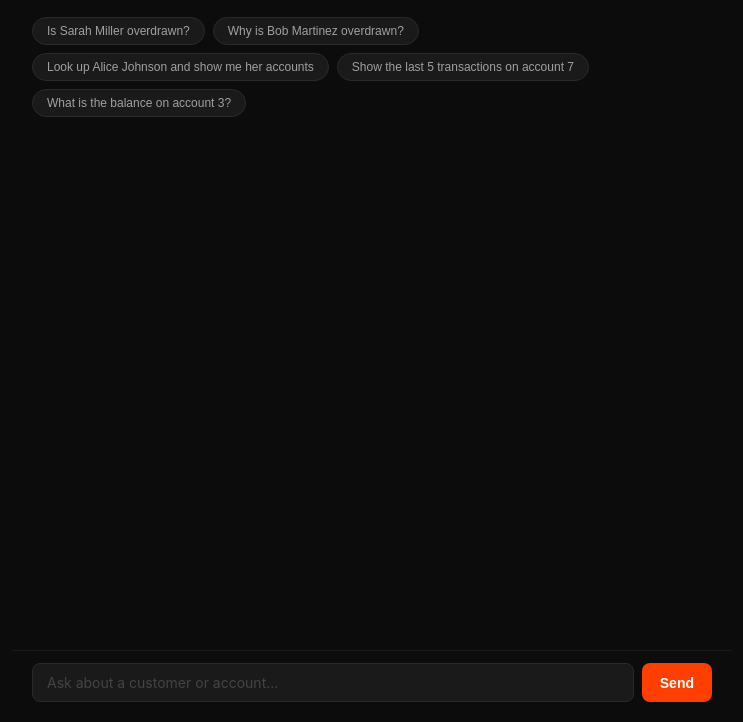
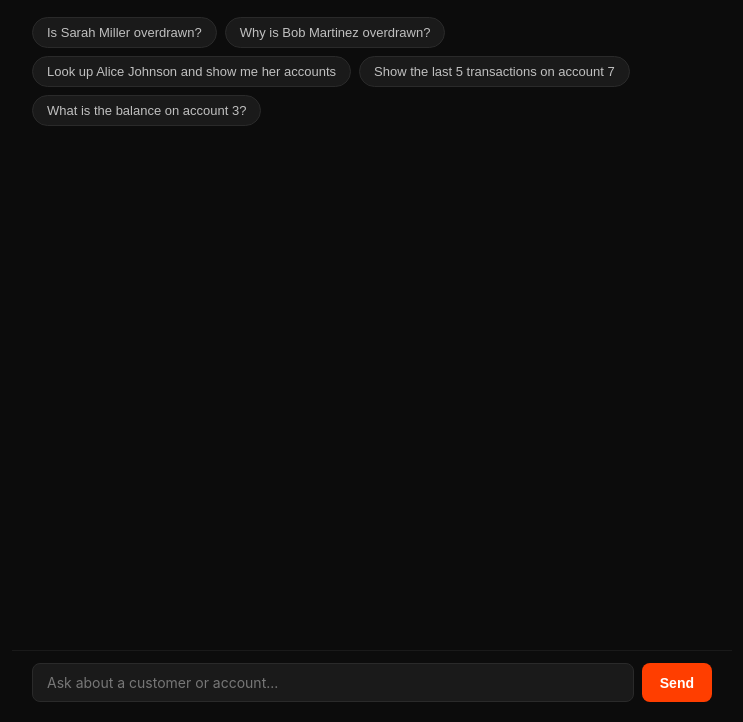
Before and after one commit to joshblakeley/adp-bank-demo, a website: page public/index.html in a window 1280 px wide. Shown: the part 78-800 px from the top of the page, without its empty margins (268-1011 px from the left). Drawn offline with Linux system fonts and the light colour scheme.

Commit message:
fix: accessibility improvements — contrast, focus styles, font sizes

```diff
--- a/public/index.html
+++ b/public/index.html
@@ -3,7 +3,7 @@
 <head>
   <meta charset="UTF-8">
   <meta name="viewport" content="width=device-width, initial-scale=1.0">
-  <title>PandaBank</title>
+  <title>PandaBank — Internal Assistant</title>
   <style>
     *, *::before, *::after { box-sizing: border-box; margin: 0; padding: 0; }
 
@@ -29,7 +29,8 @@
     }
     .logo { font-size: 28px; line-height: 1; }
     .brand-name { font-size: 18px; font-weight: 700; color: #fff; letter-spacing: 0.3px; }
-    .brand-sub { font-size: 11px; color: #555; text-transform: uppercase; letter-spacing: 1px; margin-top: 2px; }
+    /* Was #555 — failed contrast. #888 passes WCAG AA. */
+    .brand-sub { font-size: 12px; color: #888; text-transform: uppercase; letter-spacing: 1px; margin-top: 2px; }
 
     /* ── Chat area ── */
     #chat {
@@ -48,14 +49,16 @@
     .suggestion {
       background: #1a1a1a;
       border: 1px solid #2a2a2a;
-      color: #a1a1a1;
-      font-size: 12px;
-      padding: 6px 14px;
+      color: #c0c0c0;
+      font-size: 13px;
+      padding: 7px 14px;
       border-radius: 20px;
       cursor: pointer;
       transition: border-color 0.15s, color 0.15s;
     }
     .suggestion:hover { border-color: #ff3e00; color: #fff; }
+    /* Visible focus ring for keyboard users */
+    .suggestion:focus-visible { outline: 2px solid #ff3e00; outline-offset: 2px; }
     .suggestion:disabled { opacity: 0.4; cursor: not-allowed; }
 
     /* ── Messages ── */
@@ -109,10 +112,11 @@
       font-size: 14px;
       font-family: inherit;
       outline: none;
-      transition: border-color 0.15s;
+      transition: border-color 0.15s, box-shadow 0.15s;
     }
-    #input:focus { border-color: #ff3e00; }
-    #input::placeholder { color: #444; }
+    #input:focus { border-color: #ff3e00; box-shadow: 0 0 0 2px rgba(255,62,0,0.25); }
+    /* Was #444 — failed contrast. #777 passes WCAG AA. */
+    #input::placeholder { color: #777; }
     #send-btn {
       background: #ff3e00;
       border: none;
@@ -125,6 +129,7 @@
       transition: background 0.15s;
     }
     #send-btn:hover { background: #e03500; }
+    #send-btn:focus-visible { outline: 2px solid #fff; outline-offset: 2px; }
     #send-btn:disabled, #input:disabled { opacity: 0.5; cursor: not-allowed; }
   </style>
 </head>
@@ -133,32 +138,22 @@
   <header>
     <div class="logo">
       <svg width="38" height="38" viewBox="0 0 38 38" fill="none" xmlns="http://www.w3.org/2000/svg">
-        <!-- background -->
         <circle cx="19" cy="20" r="19" fill="white"/>
-        <!-- ears -->
         <ellipse cx="8" cy="13" rx="6" ry="7" fill="#c0392b"/>
         <ellipse cx="30" cy="13" rx="6" ry="7" fill="#c0392b"/>
         <ellipse cx="8" cy="13" rx="3.5" ry="4.5" fill="#f5cba7"/>
         <ellipse cx="30" cy="13" rx="3.5" ry="4.5" fill="#f5cba7"/>
-        <!-- head -->
         <ellipse cx="19" cy="25" rx="14" ry="12" fill="#e05a2b"/>
-        <!-- white face patches -->
         <ellipse cx="13" cy="25" rx="5.5" ry="5" fill="#f5f0e8"/>
         <ellipse cx="25" cy="25" rx="5.5" ry="5" fill="#f5f0e8"/>
-        <!-- eyes -->
         <ellipse cx="13.5" cy="23.5" rx="2.5" ry="2.5" fill="#1a1a1a"/>
         <ellipse cx="24.5" cy="23.5" rx="2.5" ry="2.5" fill="#1a1a1a"/>
         <circle cx="14.2" cy="22.8" r="0.8" fill="white"/>
         <circle cx="25.2" cy="22.8" r="0.8" fill="white"/>
-        <!-- nose -->
         <ellipse cx="19" cy="28" rx="2" ry="1.4" fill="#1a1a1a"/>
-        <!-- mouth -->
         <path d="M16.5 30 Q19 32 21.5 30" stroke="#1a1a1a" stroke-width="1.2" stroke-linecap="round" fill="none"/>
-        <!-- top hat brim -->
         <rect x="10" y="12" width="18" height="2.5" rx="1" fill="#1a1a1a"/>
-        <!-- top hat body -->
         <rect x="13" y="2" width="12" height="11" rx="1.5" fill="#1a1a1a"/>
-        <!-- hat band -->
         <rect x="13" y="10" width="12" height="2" rx="0.5" fill="#ff3e00"/>
       </svg>
     </div>
@@ -179,7 +174,8 @@
   </div>
 
   <div id="input-bar">
-    <input id="input" type="text" placeholder="Ask about a customer or account..." />
+    <input id="input" type="text" placeholder="Ask about a customer or account..."
+           autocomplete="off" maxlength="500" />
     <button id="send-btn" onclick="sendMessage()">Send</button>
   </div>
 
@@ -250,6 +246,7 @@
         appendMessage('error', 'Could not reach the server.');
       } finally {
         setLoading(false);
+        input.focus();
       }
     }
 
@@ -276,14 +273,17 @@
     function appendTyping() {
       const wrapper = document.createElement('div');
       wrapper.className = 'msg assistant';
+
       const avatar = document.createElement('div');
       avatar.className = 'msg-avatar';
-      avatar.textContent = '🦝';
+      avatar.innerHTML = PANDA_SVG;
       wrapper.appendChild(avatar);
+
       const bubble = document.createElement('div');
       bubble.className = 'msg-bubble';
       bubble.innerHTML = '<div class="typing-dots"><span></span><span></span><span></span></div>';
       wrapper.appendChild(bubble);
+
       chat.appendChild(wrapper);
       chat.scrollTop = chat.scrollHeight;
       return wrapper;
```
